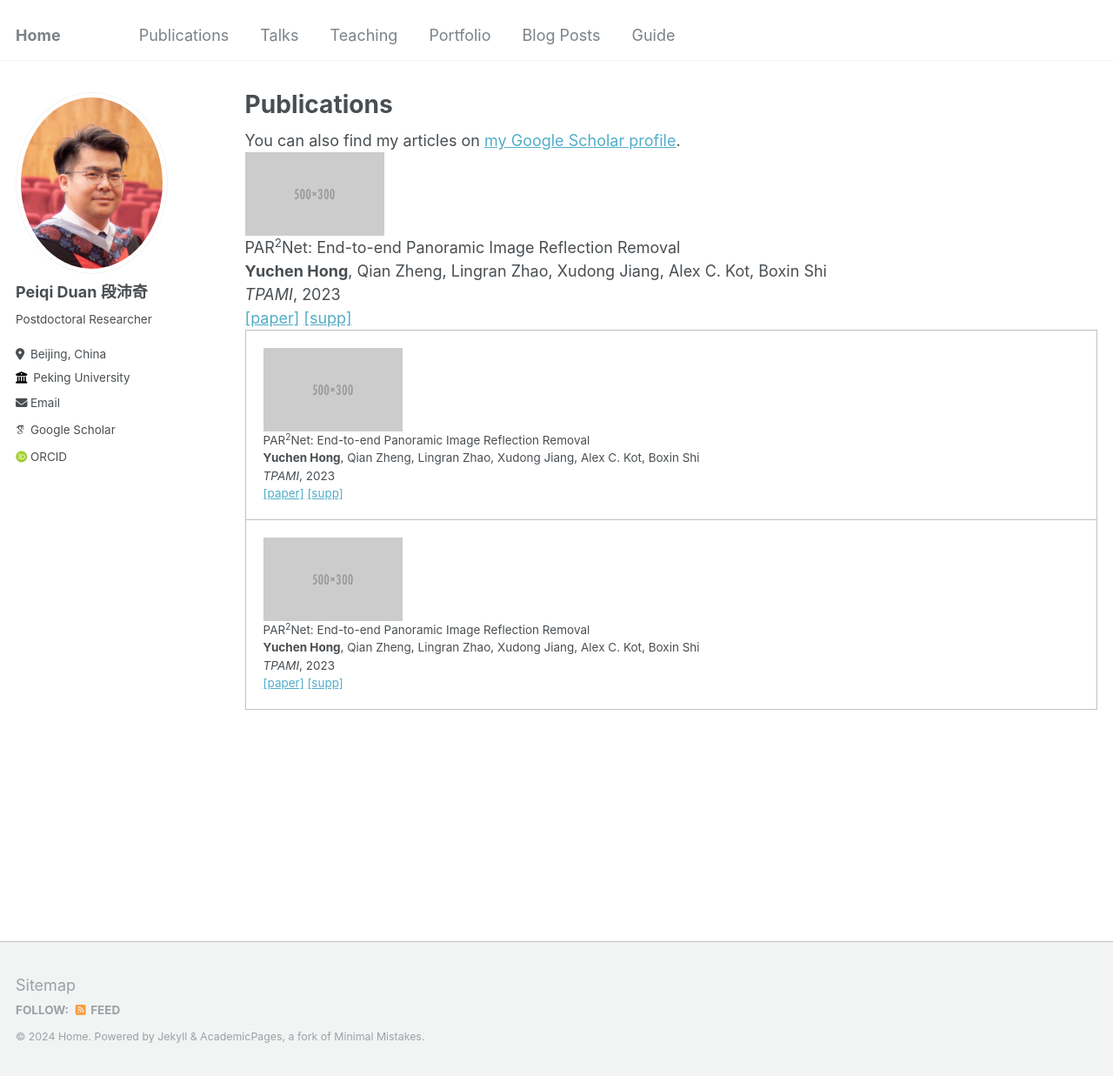
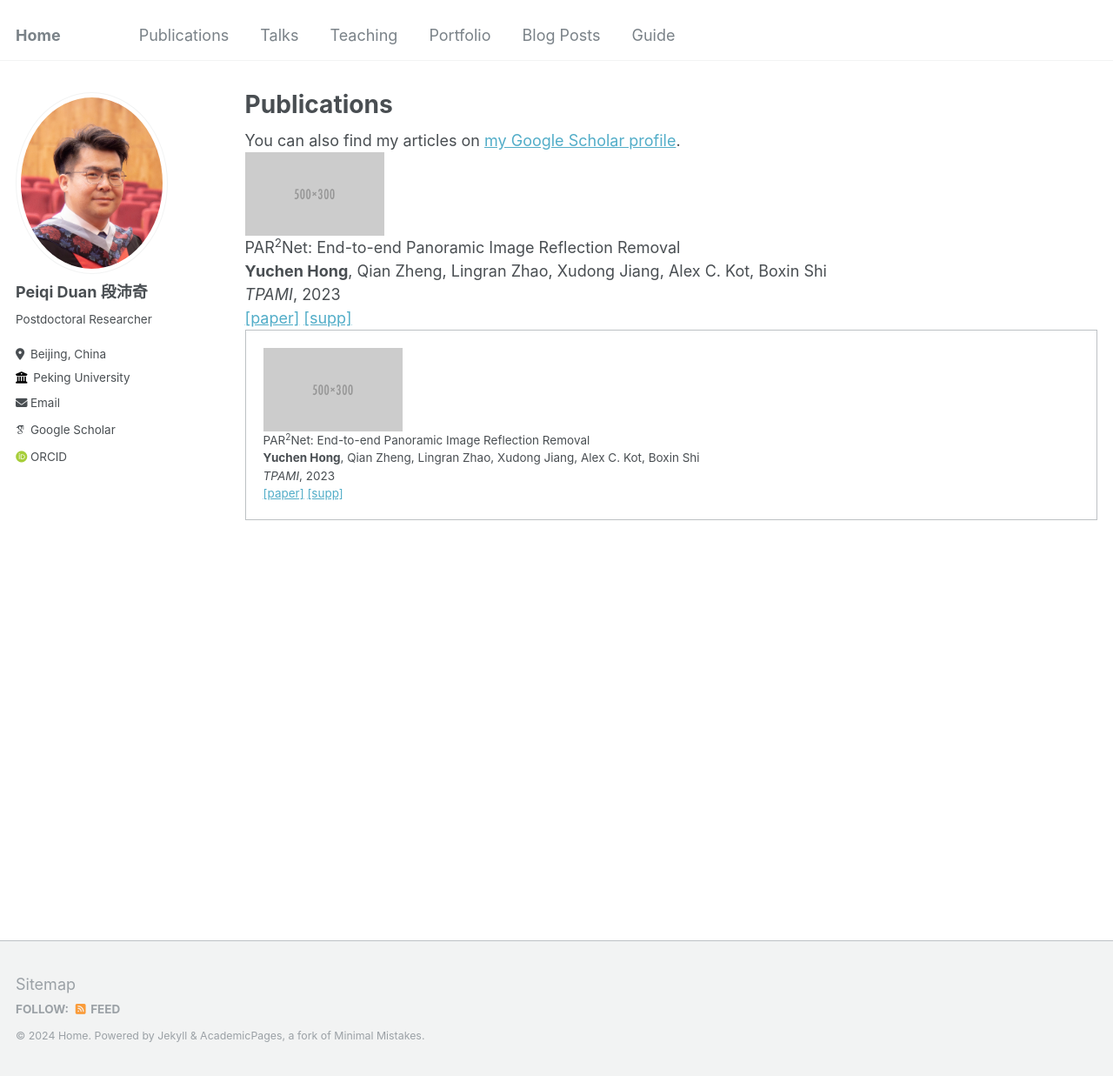
Before and after one commit to peiqi-duan/peiqi-duan.github.io, a Jekyll site: the page built from _pages/publications.md, in a window 1280 px wide and 1237 px high. Shown: the whole window at 87% size. Built offline with Jekyll 4.4.1, drawn with Linux system fonts in a browser that asks for light colours; some web fonts are replaced.

Commit message:
Update publications.md

```diff
--- a/_pages/publications.md
+++ b/_pages/publications.md
@@ -27,49 +27,20 @@ author_profile: true
 </tr>
 
 <table>
-<tr onmouseout="par2net_stop()" onmouseover="par2net_start()">
-    <td style="padding:20px; width:25%; vertical-align:middle;">
+  <tr onmouseout="par2net_stop()" onmouseover="par2net_start()">
+    <td style="padding:20px; vertical-align:middle;">
       <div class="flex-container">
-        <div class="one">
-          <div class="two" id='par2net_image'>
-            <img src='../images/500x300.png' width="160">
-          </div>
-        </div>
-        <div class="flex-content">
+        <img src='../images/500x300.png' width="160" style="margin-right: 20px;">
+        <div>
           <papertitle>PAR<sup>2</sup>Net: End-to-end Panoramic Image Reflection Removal</papertitle>
           <br>
-          <strong>Yuchen Hong</strong>, Qian Zheng, Lingran Zhao,
-          Xudong Jiang, Alex C. Kot, Boxin Shi
+          <strong>Yuchen Hong</strong>, Qian Zheng, Lingran Zhao, Xudong Jiang, Alex C. Kot, Boxin Shi
           <br>
           <em>TPAMI</em>, 2023
           <br>
-          <a href="https://ieeexplore.ieee.org/abstract/document/10153662/">[paper]</a>
-          <a href="paper/pami23_supp.pdf">[supp]</a>
+          <a href="https://ieeexplore.ieee.org/abstract/document/10153662/">[paper]</a> <a href="paper/pami23_supp.pdf">[supp]</a>
         </div>
       </div>
     </td>
-</tr>
-
-<tr onmouseout="par2net_stop()" onmouseover="par2net_start()">
-    <td style="padding:20px; width:25%; vertical-align:middle;">
-      <div class="flex-container">
-        <div class="one">
-          <div class="two" id='par2net_image'>
-            <img src='../images/500x300.png' width="160">
-          </div>
-        </div>
-        <div class="flex-content">
-          <papertitle>PAR<sup>2</sup>Net: End-to-end Panoramic Image Reflection Removal</papertitle>
-          <br>
-          <strong>Yuchen Hong</strong>, Qian Zheng, Lingran Zhao,
-          Xudong Jiang, Alex C. Kot, Boxin Shi
-          <br>
-          <em>TPAMI</em>, 2023
-          <br>
-          <a href="https://ieeexplore.ieee.org/abstract/document/10153662/">[paper]</a>
-          <a href="paper/pami23_supp.pdf">[supp]</a>
-        </div>
-      </div>
-    </td>
-</tr>
+  </tr>
 </table>
```
